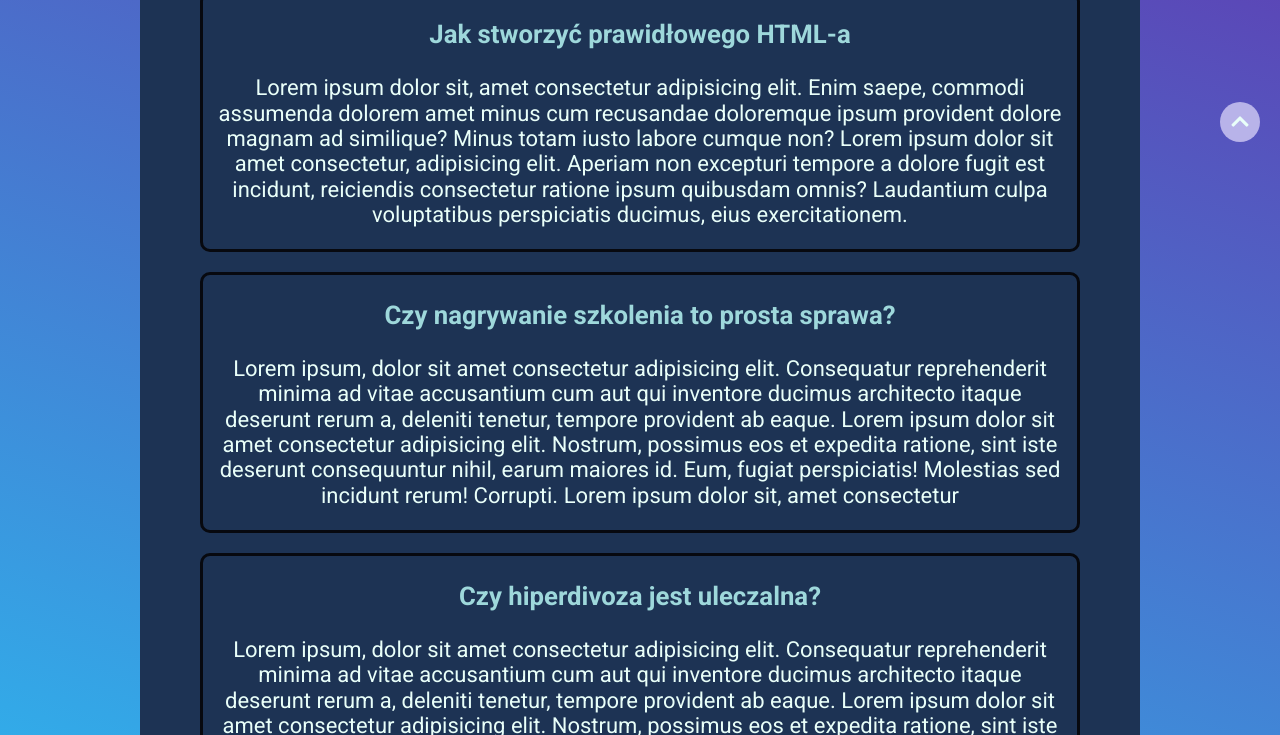
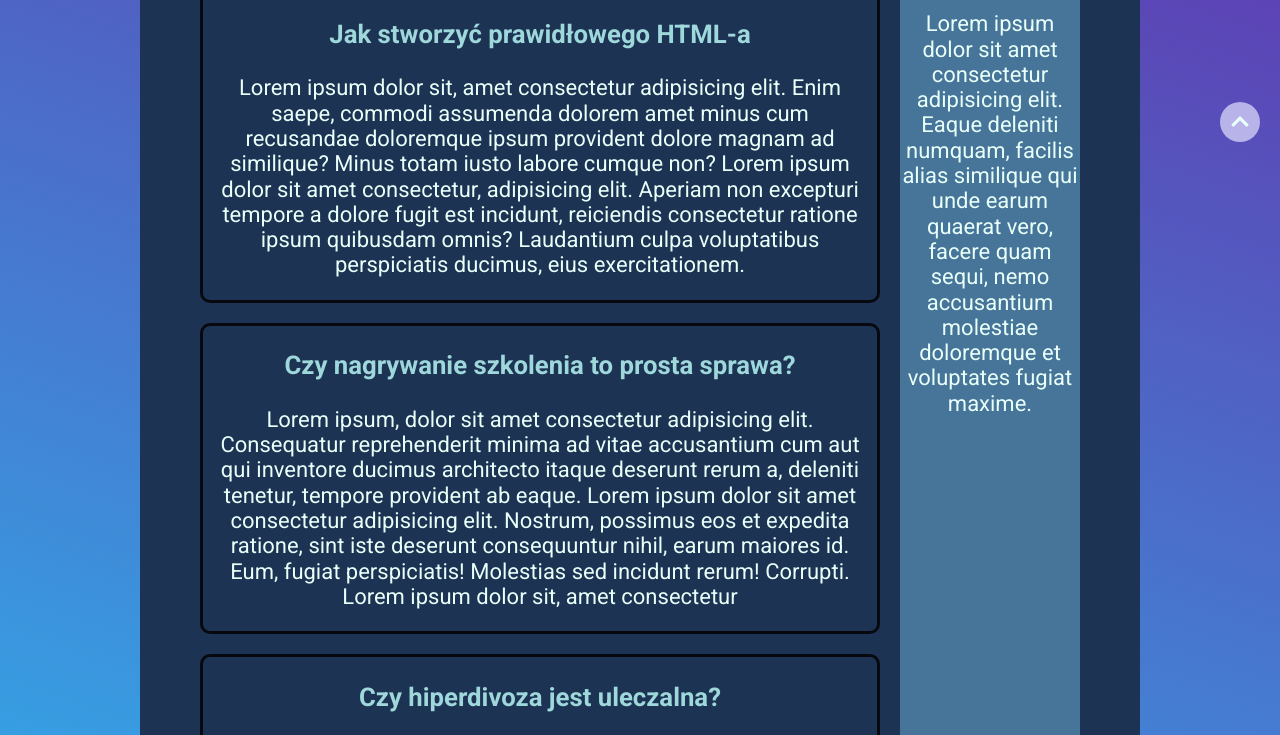
Before and after one commit to jarek-janowski/homepage, a plain HTML site: page index.html in a window 1280 px wide. Shown: the part 648-1383 px from the top of the page. Drawn offline with Linux system fonts and the light colour scheme.

Commit message:
added grid to main

```diff
--- a/index.html
+++ b/index.html
@@ -81,6 +81,13 @@
                 </p>
             </article>
         </section>
+        <aside class="aside">
+            <h2 class="aside__tittle">Author</h2>
+            <p class="aside__description">Lorem ipsum dolor sit amet consectetur adipisicing elit. Eaque deleniti
+                numquam, facilis alias
+                similique qui unde earum quaerat vero, facere quam sequi, nemo accusantium molestiae doloremque et
+                voluptates fugiat maxime.</p>
+        </aside>
 
     </main>
 
--- a/main.js
+++ b/main.js
@@ -46,7 +46,7 @@ function helloAlert(firstName, age) {
     // return firstName, age;
 }
 
-helloAlert(firstName, age);
+// helloAlert(firstName, age);
 
 
 const jarek = {
--- a/style.css
+++ b/style.css
@@ -1,19 +1,21 @@
+html {}
+
 body {
-
 
     text-align: center;
     font-family: 'Roboto', sans-serif;
     margin: 0;
-
     color: #E9FFF9;
     background-color: #21D4FD;
     background-image: linear-gradient(19deg, #21D4FD 0%, #71119C 100%);
-
-
-
 }
 
 .main {
+    display: grid;
+    grid-template-areas: "main__header main__header"
+        "about-me about-me"
+        "wtf aside";
+    grid-template-columns: 1fr 200px;
     box-sizing: border-box;
     max-width: 1000px;
     margin: 90px auto 40px;
@@ -55,11 +57,16 @@ body {
     margin-right: 100px;
 }
 
+.main__header {
+    grid-area: main__header;
+}
+
 .main-heading {
     color: #B8B3E9;
 }
 
 .about-me {
+    grid-area: about-me;
     background: #467599;
     overflow: hidden;
     border-radius: 10px;
@@ -88,6 +95,10 @@ body {
     text-align: justify;
 }
 
+.wtf {
+    grid-area: wtf;
+}
+
 .wtf__heading {
     color: #E9FFF9;
 }
@@ -108,6 +119,14 @@ body {
     top: 44px;
     color: #9ED8DB;
     background: #1D3354;
+}
+
+.aside {
+    grid-area: aside;
+    margin: 20px 0 20px 20px;
+    background: #467599;
+    border-radius: 10px;
+
 }
 
 .navigator {
```
